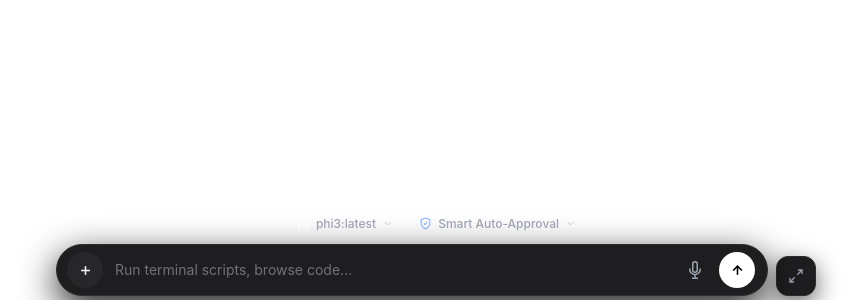
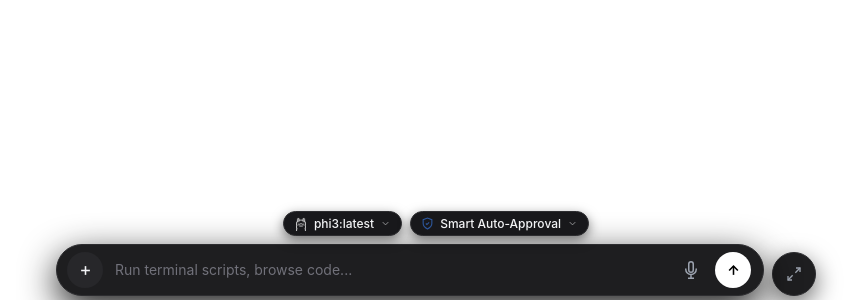
Before and after one commit to vedantwankhade123/Brown, an Electron app: page src/renderer/floating-bar.html in a window 1200 px wide. Shown: the part 500-800 px from the top of the page, without its empty margins (164-1026 px from the left). Drawn offline with Linux system fonts and the light colour scheme; no server answers.

Commit message:
feat: restore sleek dark pill background to top model and approval triggers and make maximize button completely circular

```diff
--- a/src/renderer/floating-bar.css
+++ b/src/renderer/floating-bar.css
@@ -207,24 +207,26 @@ html, body {
   display: inline-flex;
   align-items: center;
   gap: 6px;
-  background: transparent !important;
-  border: 1px solid transparent !important;
+  background: #18181b;
+  border: 1px solid var(--border-solid);
   border-radius: 999px;
-  padding: 4px 8px;
-  color: var(--text-muted);
+  padding: 4px 10px;
+  color: var(--text-main);
   font-size: 12px;
   font-weight: 500;
   cursor: pointer;
-  box-shadow: none !important;
+  box-shadow: 0 4px 12px rgba(0, 0, 0, 0.5);
   transition: all 0.15s cubic-bezier(0.16, 1, 0.3, 1);
   user-select: none;
 }
 
 .model-capsule-pill:hover,
 .approval-capsule-pill:hover {
-  background: rgba(255, 255, 255, 0.08) !important;
-  color: var(--text-main);
+  background: #27272a;
+  border-color: rgba(255, 255, 255, 0.22);
+  color: #ffffff;
   transform: translateY(-1px);
+  box-shadow: 0 6px 16px rgba(0, 0, 0, 0.65);
 }
 
 .model-capsule-pill:active,
@@ -234,8 +236,10 @@ html, body {
 
 .model-capsule-pill.open,
 .approval-capsule-pill.open {
-  background: rgba(255, 255, 255, 0.12) !important;
-  color: var(--text-main);
+  background: #27272a;
+  border-color: rgba(255, 255, 255, 0.3);
+  box-shadow: 0 0 0 1px var(--border-white-faint);
+  color: #ffffff;
 }
 
 .model-capsule-pill .model-chevron,
@@ -1022,11 +1026,11 @@ html, body {
   transform: scale(0.96);
 }
 
-/* External Maximize Button on the right side of the floating bar (Sleek 40px Size) */
+/* External Maximize Button on the right side of the floating bar (Completely Circular) */
 .btn-external-expand {
-  width: 40px;
-  height: 40px;
-  border-radius: 12px;
+  width: 44px;
+  height: 44px;
+  border-radius: 50%;
   background: var(--bg-solid-panel);
   border: 1px solid var(--border-solid);
   color: var(--text-muted);
@@ -1044,4 +1048,9 @@ html, body {
   background: var(--bg-solid-hover);
   color: var(--text-main);
   border-color: rgba(255, 255, 255, 0.22);
+  transform: scale(1.05);
 }
+
+.btn-external-expand:active {
+  transform: scale(0.95);
+}
```
